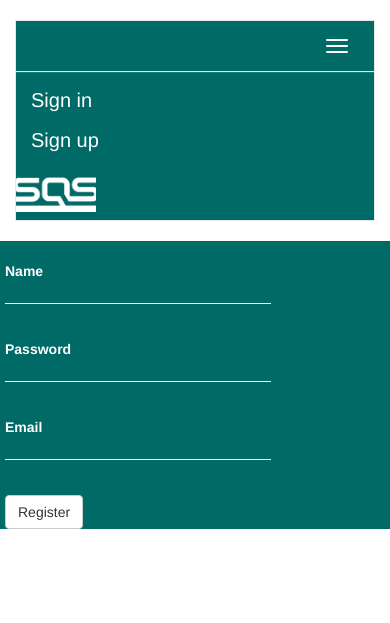
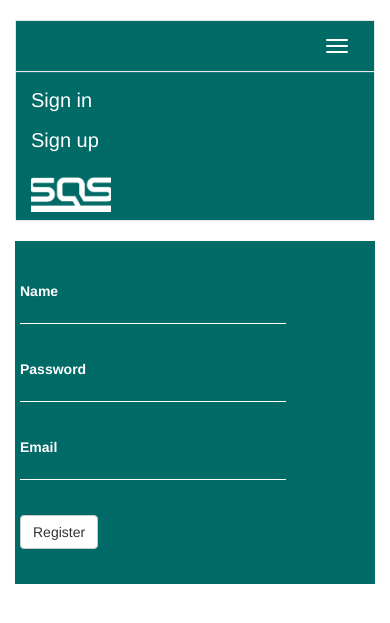
Before and after one commit to Robert8944/sqsg6, a PHP site: page /user_register.php in a window 390 px wide, after a click on "Toggle navigation"; the page is wider, and only the part inside the window is pictured. Shown: the top 623 px of that part. Run offline with PHP 8.4, Linux system fonts and the light colour scheme; some libraries are stand-ins or nearby versions.

Commit message:
misc fixes and responsive design on sign up page started

```diff
--- a/Training_site/assets/css/main.css
+++ b/Training_site/assets/css/main.css
@@ -45,8 +45,10 @@
 
 #heading2 .nav li a img{
 	height: 45px;
-	width: 80px;
+	width: 95px;
 	margin: auto;
+	padding-left: 15px;
+	padding-right: -15px;
 }
 
 .navbar-default .navbar-toggle {
@@ -86,6 +88,8 @@ form input{
 
 form {
 	margin-top:20px;
+	padding-top:20px;
+	padding-bottom:20px;
 	color: #fff;
 	background-color: #006a67;
 }
--- /dev/null
+++ b/Training_site/assets/js/ie10-viewport-bug-workaround.js
@@ -0,0 +1,23 @@
+/*!
+ * IE10 viewport hack for Surface/desktop Windows 8 bug
+ * Copyright 2014-2015 Twitter, Inc.
+ * Licensed under MIT (https://github.com/twbs/bootstrap/blob/master/LICENSE)
+ */
+
+// See the Getting Started docs for more information:
+// http://getbootstrap.com/getting-started/#support-ie10-width
+
+(function () {
+  'use strict';
+
+  if (navigator.userAgent.match(/IEMobile\/10\.0/)) {
+    var msViewportStyle = document.createElement('style')
+    msViewportStyle.appendChild(
+      document.createTextNode(
+        '@-ms-viewport{width:auto!important}'
+      )
+    )
+    document.querySelector('head').appendChild(msViewportStyle)
+  }
+
+})();
--- a/Training_site/config/header.php
+++ b/Training_site/config/header.php
@@ -70,6 +70,6 @@
     <script>window.jQuery || document.write('<script src="assets/js/jquery.min.js"><\/script>')</script>
     <script src="assets/js/bootstrap.min.js"></script>
     <!-- IE10 viewport hack for Surface/desktop Windows 8 bug -->
-    <script src="../../assets/js/ie10-viewport-bug-workaround.js"></script>
+    <script src="assets/js/ie10-viewport-bug-workaround.js"></script>
   </body>
 </html>
--- a/Training_site/user_register.php
+++ b/Training_site/user_register.php
@@ -69,7 +69,8 @@ if(isset($_POST['submit'])) {		//waits for buttons press
 ?>
 
 <html>
-<form  class= "form-horizontal"action="" method="post">
+<div class="container">
+    <form  class="form-horizontal" action="" method="post">
 
 
             <div class="form-group">
@@ -103,6 +104,7 @@ if(isset($_POST['submit'])) {		//waits for buttons press
 
 
     </form>
+</div>
 
 
 
```
Also changed, not shown: Training_site/assets/css/ie10-viewport-bug-workaround.css (added, +13 -0 lines). Lines whose indentation alone changed are shown as unchanged.
